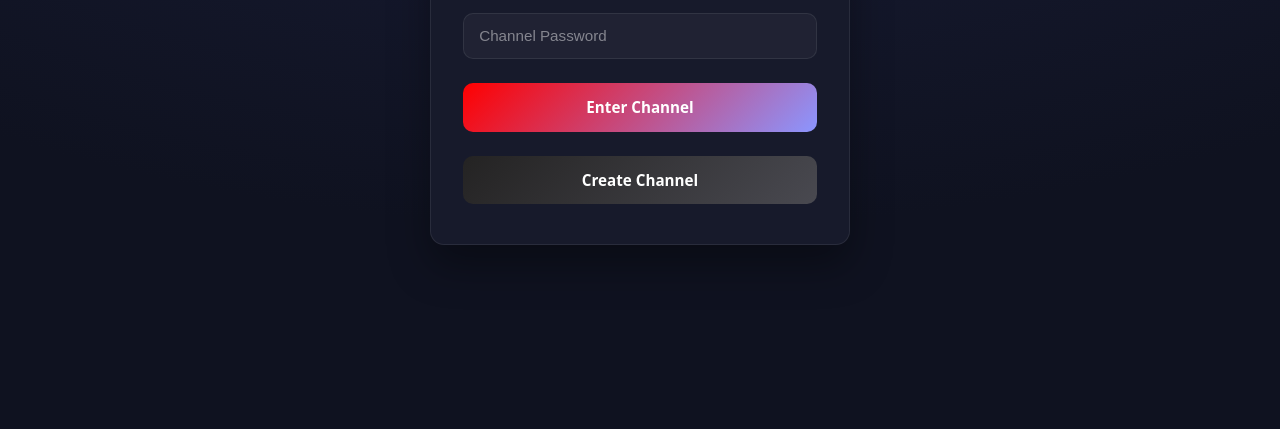
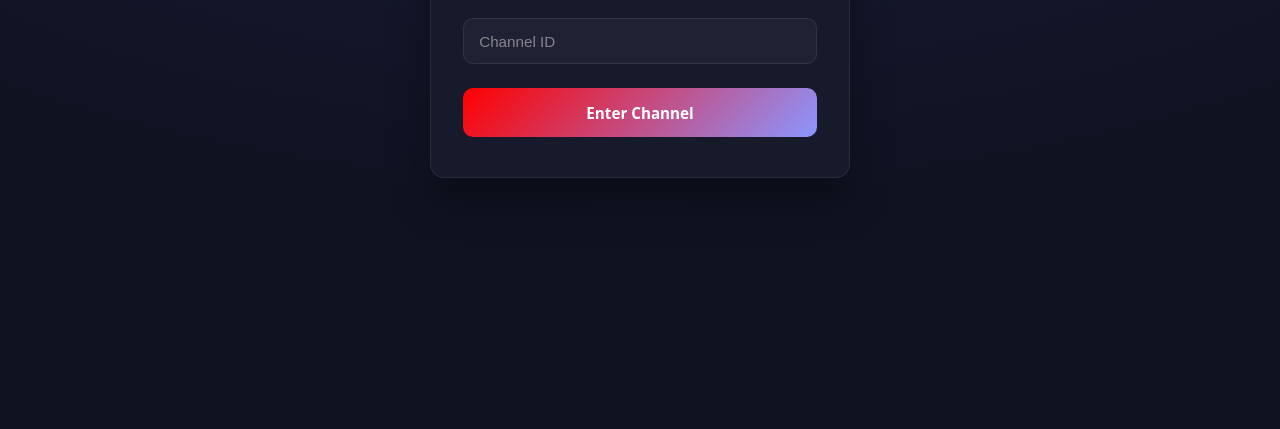
Before and after one commit to RayanEreteo/LivePictures, a website built with Vite: page index.html in a window 1280 px wide. Shown: the part 371-800 px from the top of the page. Built offline with nearby package versions, Linux system fonts and the light colour scheme; files whose address does not match are found by name; a web font is replaced by a local one.

Commit message:
Remove one field for easier testing

```diff
--- a/index.html
+++ b/index.html
@@ -15,11 +15,9 @@
     <div id="app">
       <h1>Lives Pictures</h1>
       <p id="description">Send images in real time, no account required !</p>
-      <form method="POST">
+      <form method="POST" id="channel-form">
         <input type="text" placeholder="Channel ID" name="channel-id" id="channel-id" required>
-        <input type="text" placeholder="Channel Password" name="channel-password" id="channel-password" required>
         <button type="submit" class="btn-main">Enter Channel</button>
-        <button class="btn-secondary">Create Channel</button>
       </form>
     </div>
     <script type="module" src="/src/main.ts"></script>
```
